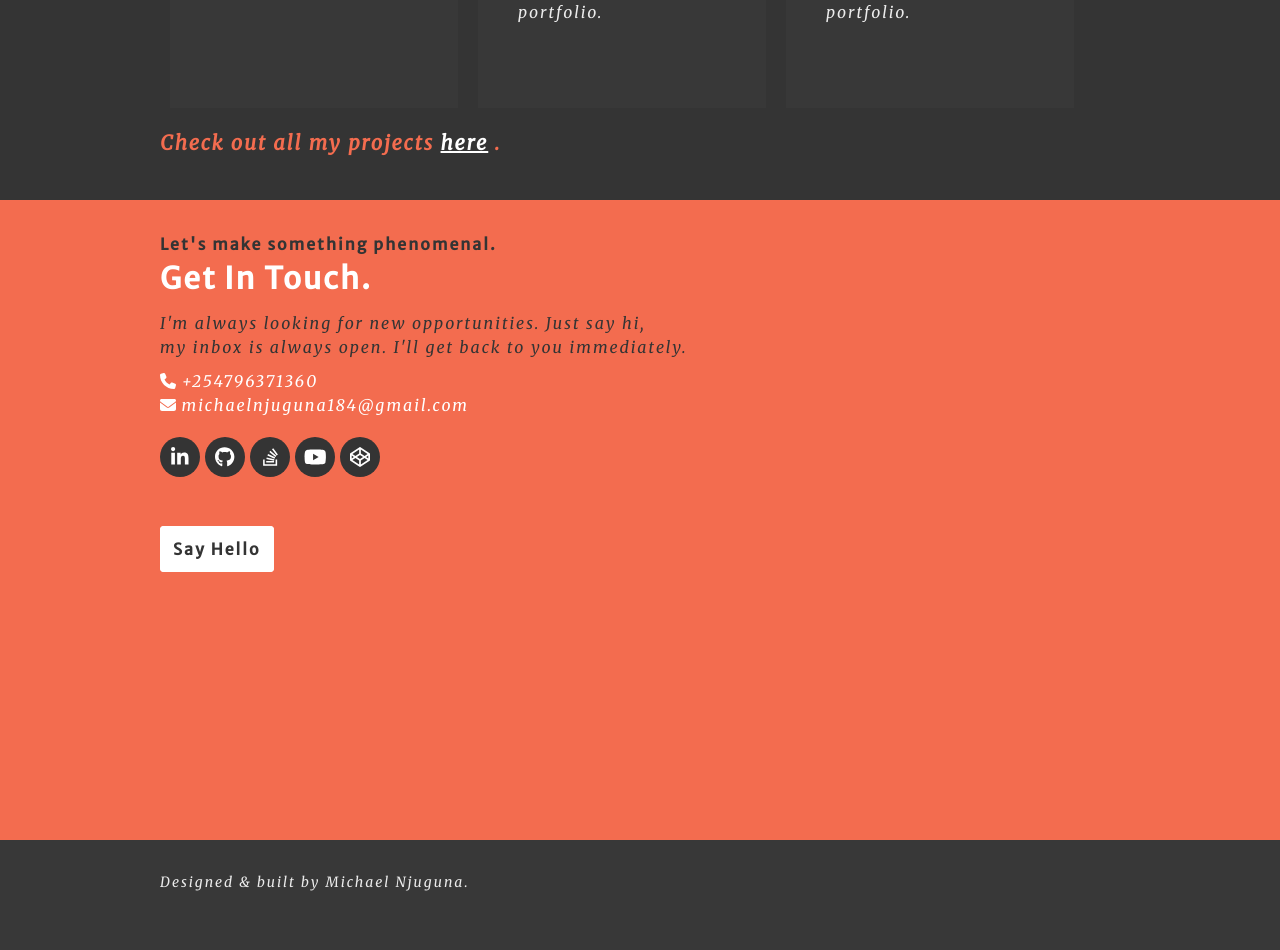
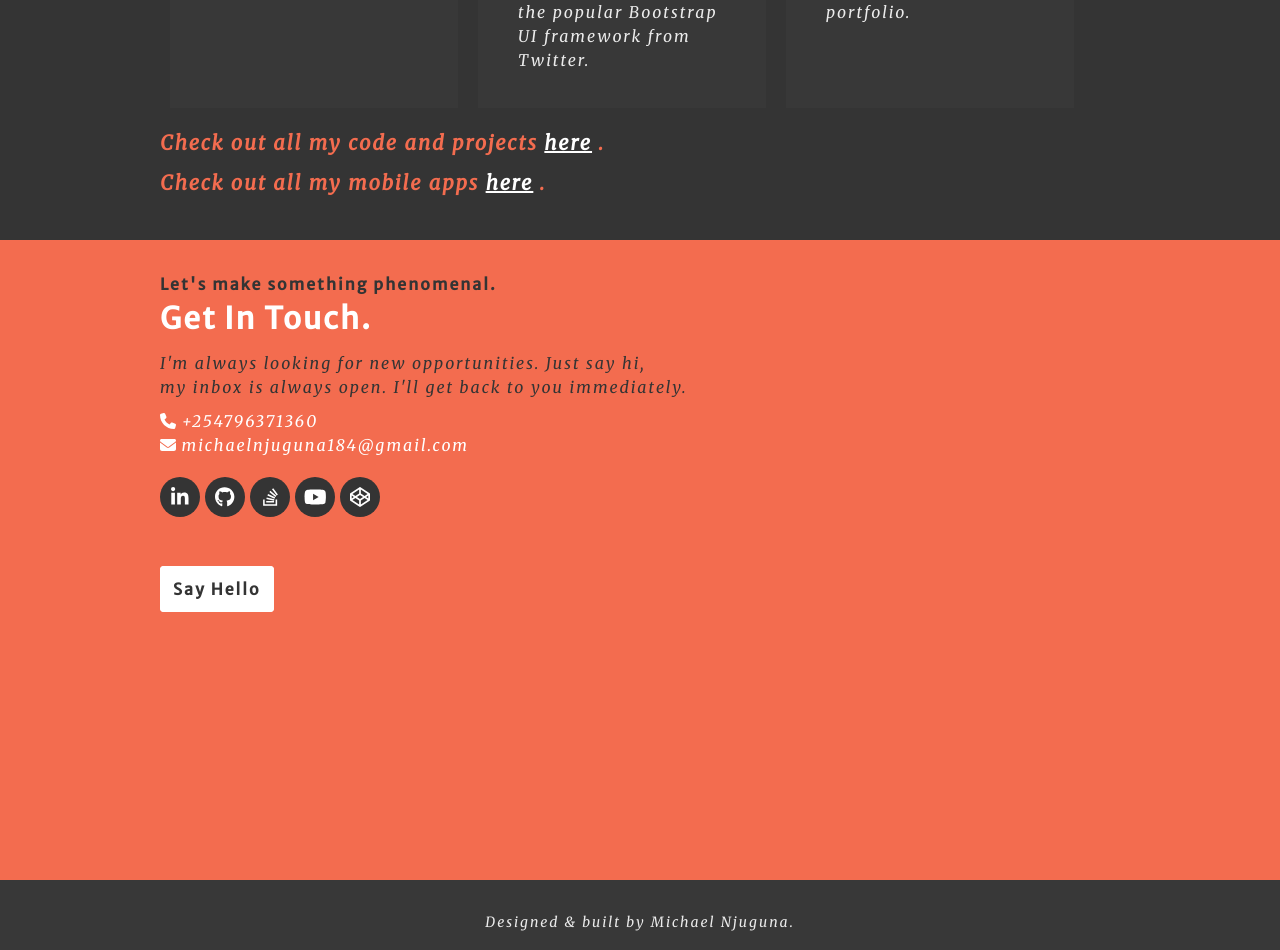
Before and after one commit to michaelnjuguna/personal-portfolio-V4, a React (Create React App) app: page / in a window 1280 px wide. Shown: the part 2602-3552 px from the top of the page. Built offline with nearby package versions, Linux system fonts and the light colour scheme.

Commit message:
added google play link

```diff
--- a/src/sass/layout/_footer.scss
+++ b/src/sass/layout/_footer.scss
@@ -2,9 +2,12 @@
     background-color: $secondaryBackground;
     min-height: 20vh;
     width: 100vw;
+
     .footer-content{
         padding: $mainPadding;
         a{
+            display: block;
+            text-align: center;
             color: $textColor;
             font-size: 1.4rem;
             font-family: $paragraphFont;
--- a/src/sections/work.tsx
+++ b/src/sections/work.tsx
@@ -46,10 +46,12 @@ function Work() {
           </h2>
           <div className="sub-work">
             <SubCard github='https://github.com/michaelnjuguna/chege-personal-portfolio' externalLink='http://peter-chege.netlify.app/#top-header' title='Chege Portfolio' description='A personal portfolio for Peter Chege' />
-            <SubCard github='https://github.com/michaelnjuguna/personal-portfolio-v2' externalLink='https://mike-njuguna.netlify.app/' title='Personal Portfolio V2' description='My second personal portfolio' />
+            <SubCard github='https://github.com/michaelnjuguna/swahili-bootstrap' externalLink='https://github.com/michaelnjuguna/swahili-bootstrap' title='Swahili-Bootstrap' description='A Swahili version of the popular Bootstrap UI framework from Twitter' />
             <SubCard github='https://github.com/michaelnjuguna/personal-portfolio-v3' externalLink='https://michael-njuguna.netlify.app/' title='Personal Portfolio V3' description='My Third personal portfolio' />
           </div>
-          <h3 className="about-work">Check out all my projects <a href="https://github.com/michaelnjuguna?tab=repositories" target="_blank" rel="noreferrer">here</a> .</h3>
+          <h3 className="about-work">Check out all my code and projects <a href="https://github.com/michaelnjuguna?tab=repositories" target="_blank" rel="noreferrer">here</a> .</h3>
+           <h3 className="about-work">Check out all my mobile apps  <a href="https://play.google.com/store/apps/developer?id=michael+njuguna" target="_blank" rel="noreferrer">here</a> .</h3>
+
         </div>
       </div>
     </div>
```
Also changed, not shown: src/sections/footer.tsx (+9 -3 lines).
